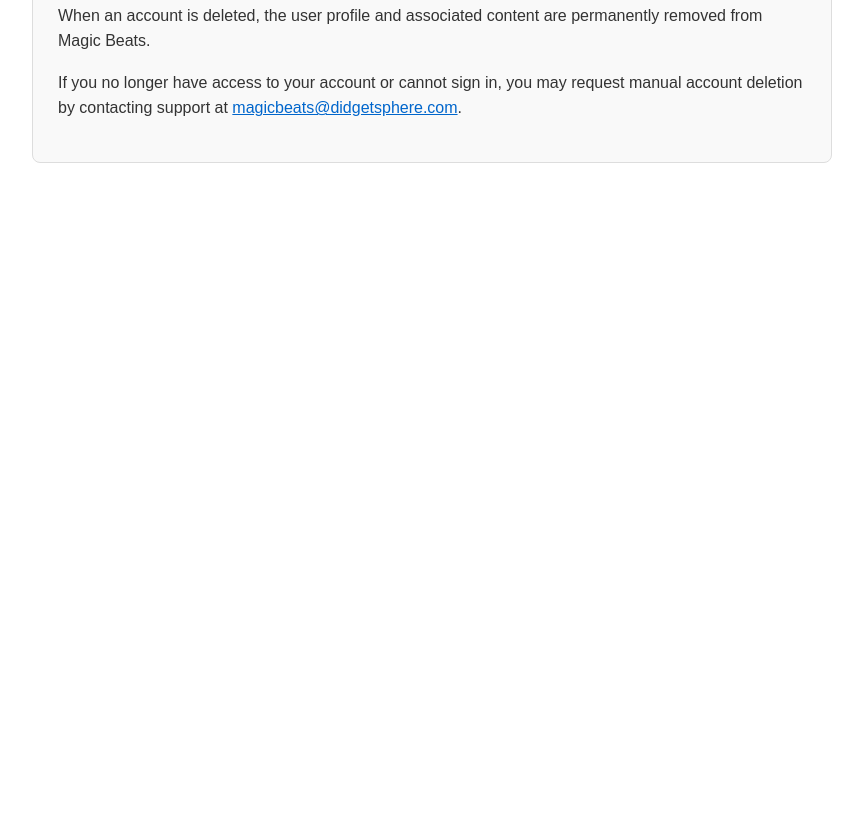
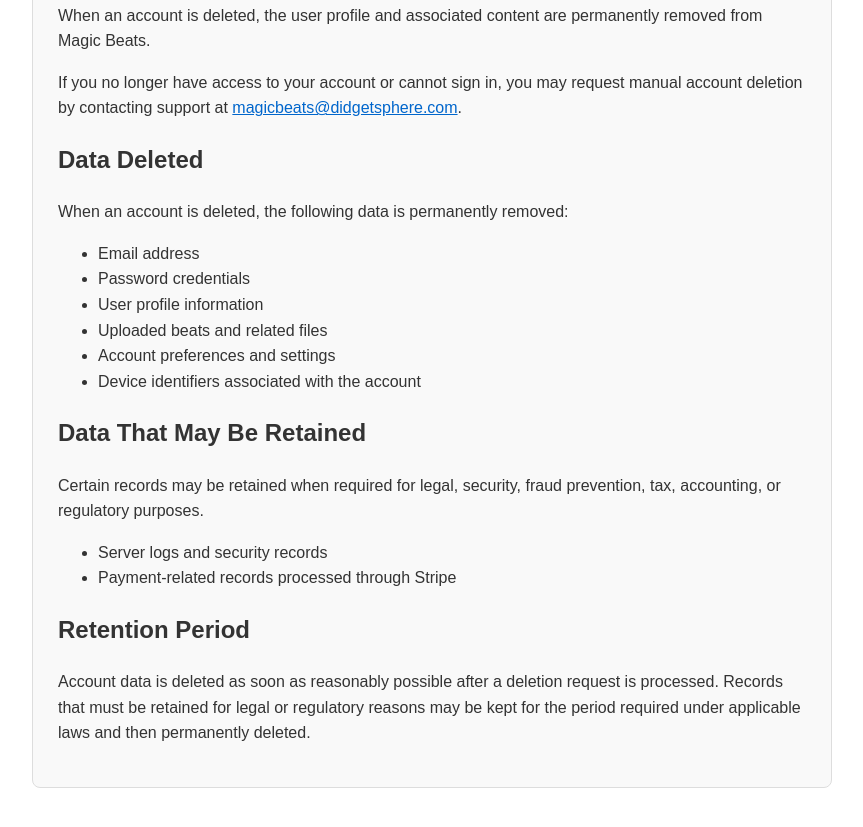
Before and after one commit to didgetdev/MagicBeatsAccountDeletion, a plain HTML site: page index.html in a window 1280 px wide. Shown: the part 379-1206 px from the top of the page, without its empty margins (208-1071 px from the left). Before the commit the page ends 800 px from the top, so only its background shows below. Drawn offline with Linux system fonts and the light colour scheme.

Commit message:
Enhance account deletion information in index.html
Added sections on data deletion, retention, and legal requirements.

```diff
--- a/index.html
+++ b/index.html
@@ -59,6 +59,41 @@
             If you no longer have access to your account or cannot sign in, you may request manual account deletion by contacting support at
             <a href="mailto:magicbeats@didgetsphere.com">magicbeats@didgetsphere.com</a>.
         </p>
+
+        <h2>Data Deleted</h2>
+
+        <p>
+            When an account is deleted, the following data is permanently removed:
+        </p>
+
+        <ul>
+            <li>Email address</li>
+            <li>Password credentials</li>
+            <li>User profile information</li>
+            <li>Uploaded beats and related files</li>
+            <li>Account preferences and settings</li>
+            <li>Device identifiers associated with the account</li>
+        </ul>
+
+        <h2>Data That May Be Retained</h2>
+
+        <p>
+            Certain records may be retained when required for legal, security,
+            fraud prevention, tax, accounting, or regulatory purposes.
+        </p>
+
+        <ul>
+            <li>Server logs and security records</li>
+            <li>Payment-related records processed through Stripe</li>
+        </ul>
+
+        <h2>Retention Period</h2>
+
+        <p>
+            Account data is deleted as soon as reasonably possible after a deletion request is processed.
+            Records that must be retained for legal or regulatory reasons may be kept for the period required
+            under applicable laws and then permanently deleted.
+        </p>
     </div>
 </body>
 </html>
```
